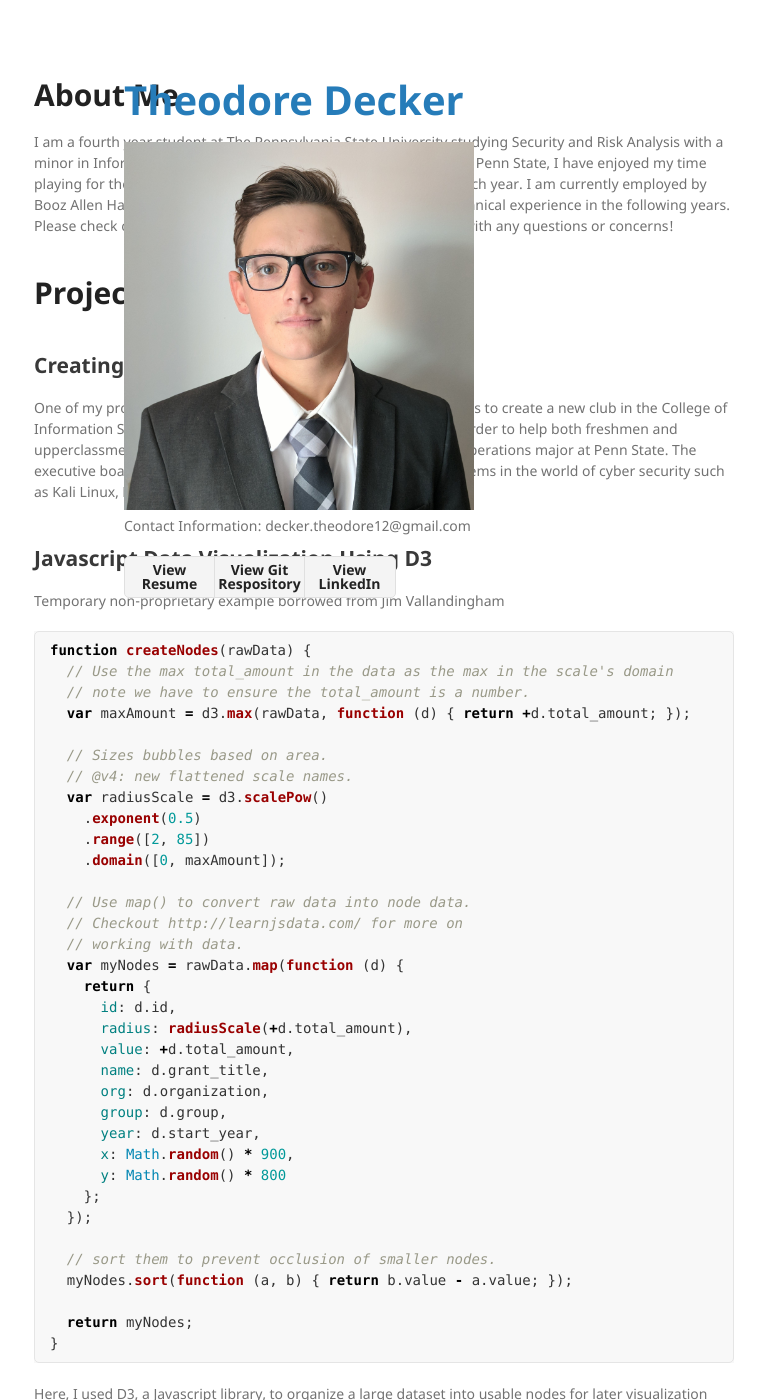
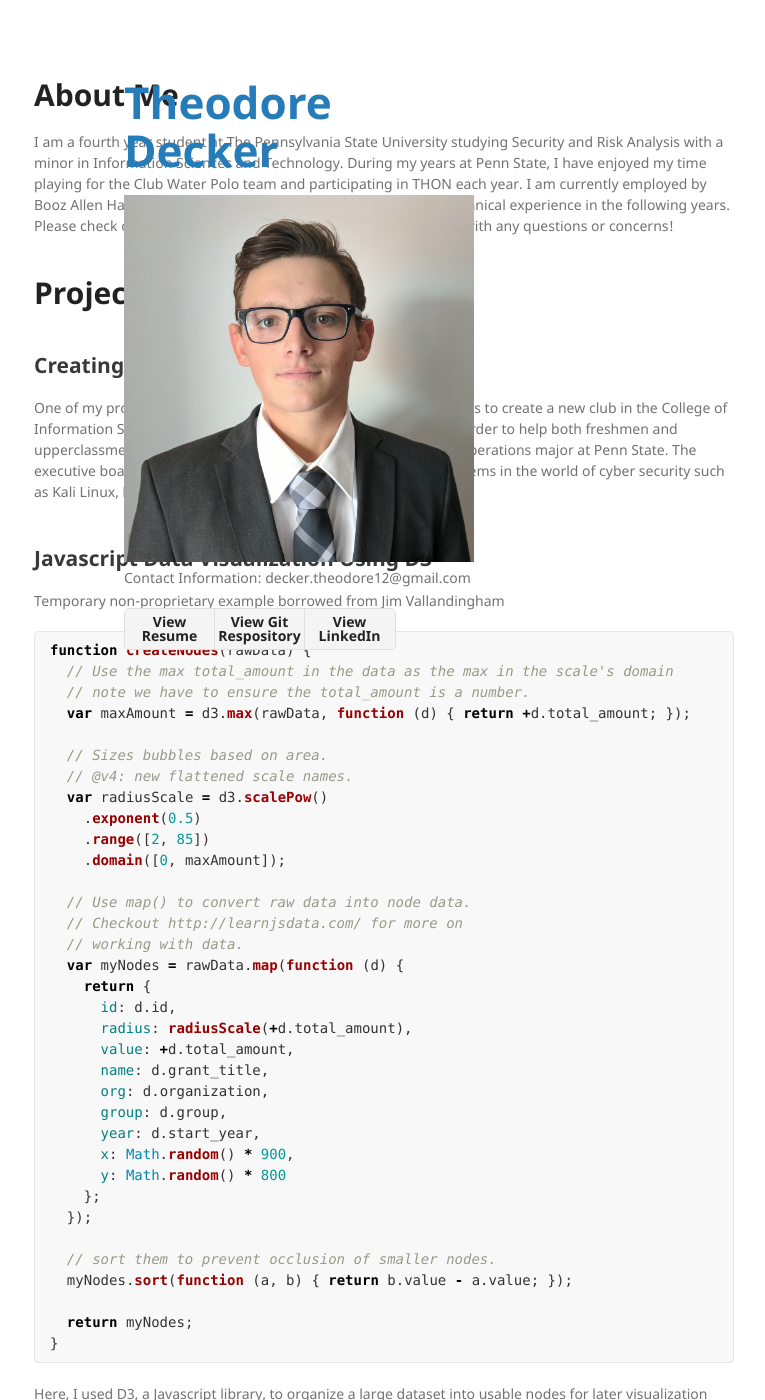
Before and after one commit to theodore-decker/theodore-decker.github.io, a Jekyll site: the page built from index.md, in a window 1280 px wide and 1400 px high. Shown: the whole window, without its empty margins (176-941 px from the left). Built offline with Jekyll 4.4.1, drawn with Linux system fonts in a browser that asks for light colours; our own code applies the rules of GitHub Pages for plain Markdown files.

Commit message:
Update jekyll-theme-minimal.scss

```diff
--- a/_sass/jekyll-theme-minimal.scss
+++ b/_sass/jekyll-theme-minimal.scss
@@ -42,7 +42,7 @@ h3, h4, h5, h6 {
 
 a {
   color:#267CB9;
-  font-size: 40px;
+  font-size: 44px;
   text-decoration:none;
 }
 
```
